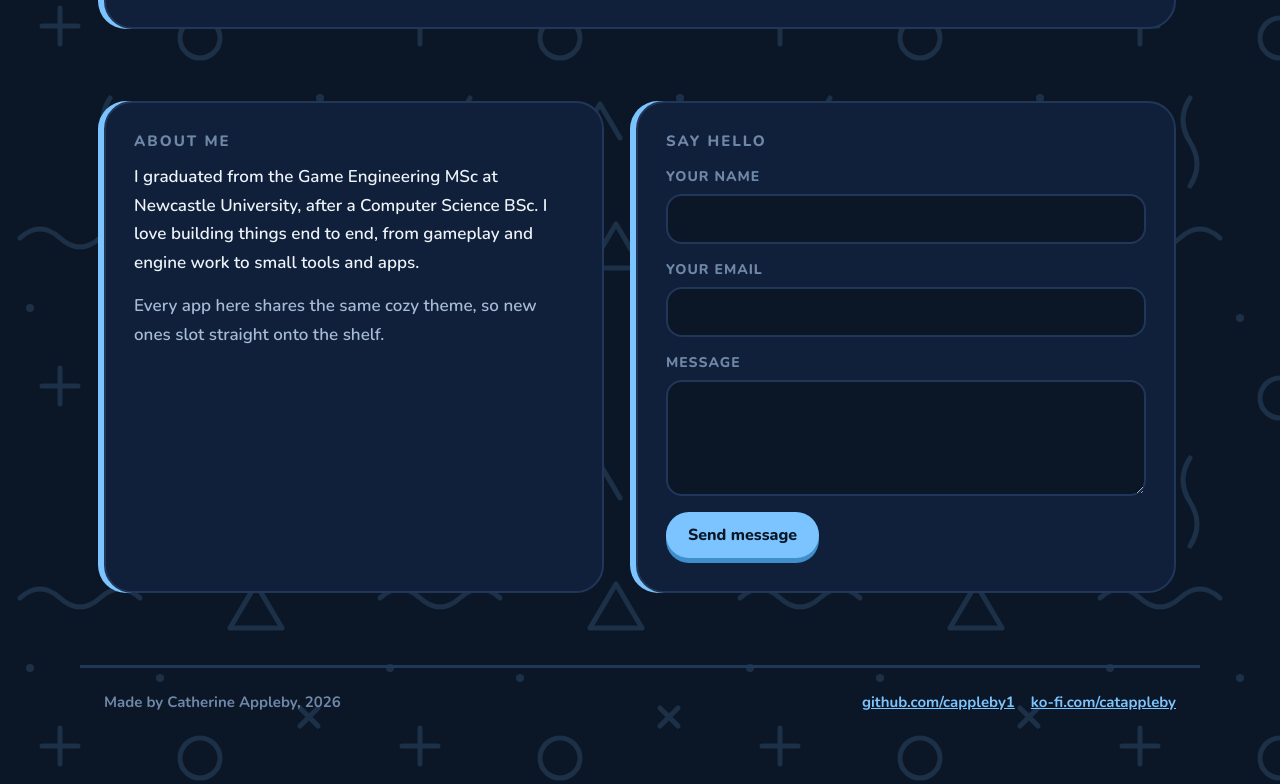
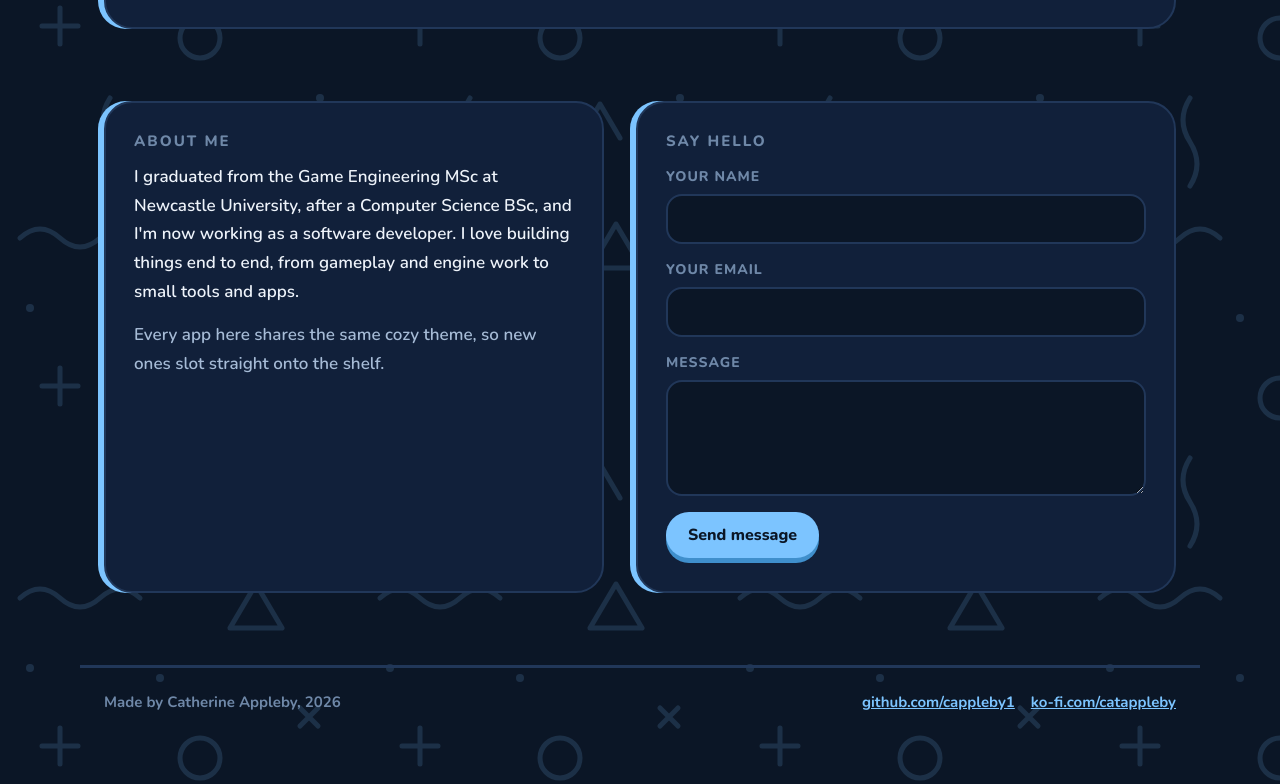
Before and after one commit to cappleby1/cappleby1.github.io, a plain HTML site: page index.html in a window 1280 px wide. Shown: the part 1242-2026 px from the top of the page. Drawn offline with nearby package versions, Linux system fonts and the light colour scheme.

Commit message:
Update About section to mention current software developer role
Co-Authored-By: Claude Opus 5.5 <noreply@anthropic.com>

```diff
--- a/index.html
+++ b/index.html
@@ -107,7 +107,7 @@
     <section class="wrap lower">
       <div id="about" class="card about">
         <p class="label" style="margin-bottom: 12px">About me</p>
-        <p>I graduated from the Game Engineering MSc at Newcastle University, after a Computer Science BSc. I love building things end to end, from gameplay and engine work to small tools and apps.</p>
+        <p>I graduated from the Game Engineering MSc at Newcastle University, after a Computer Science BSc, and I'm now working as a software developer. I love building things end to end, from gameplay and engine work to small tools and apps.</p>
         <p class="muted">Every app here shares the same cozy theme, so new ones slot straight onto the shelf.</p>
       </div>
 
```
